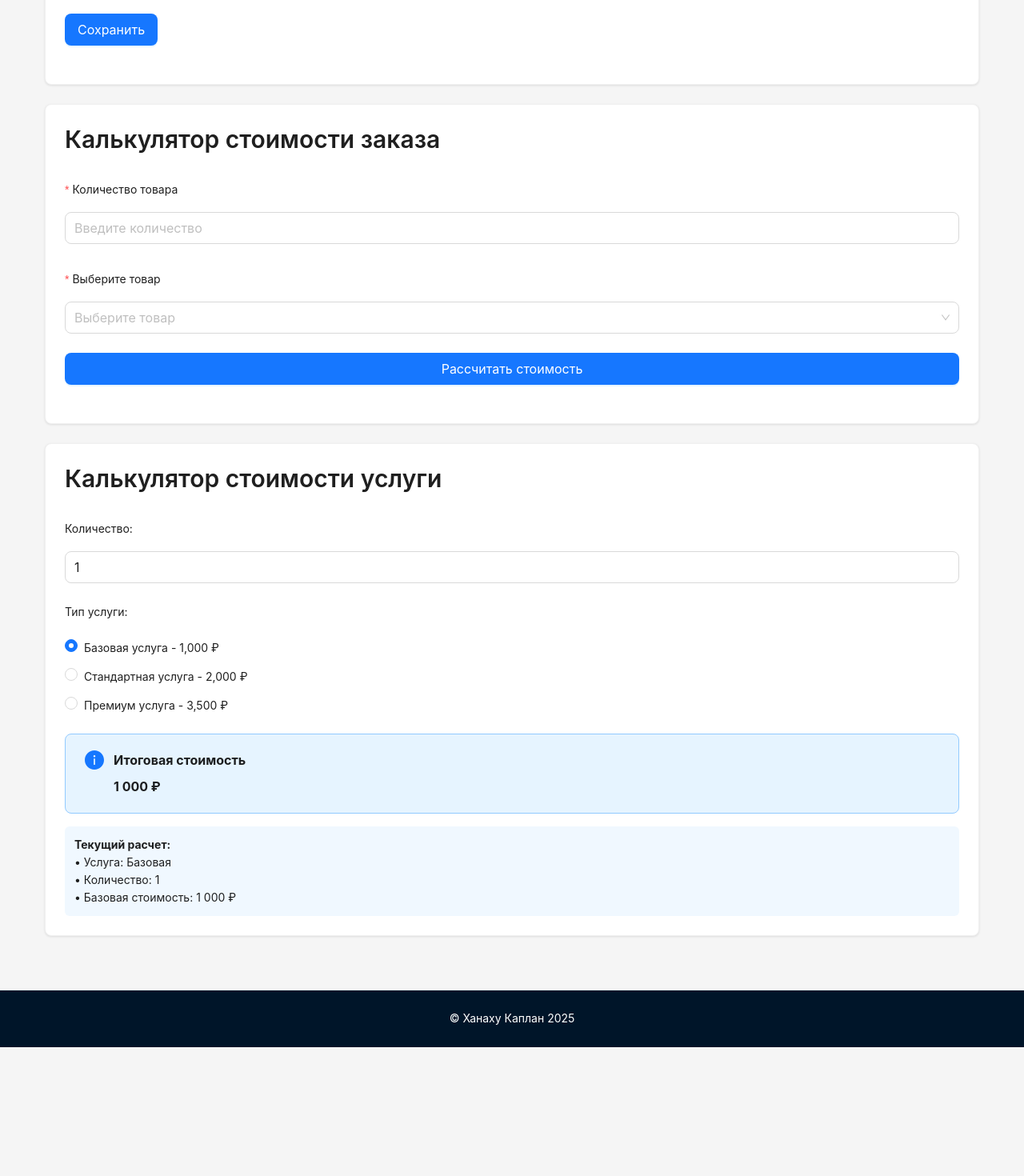
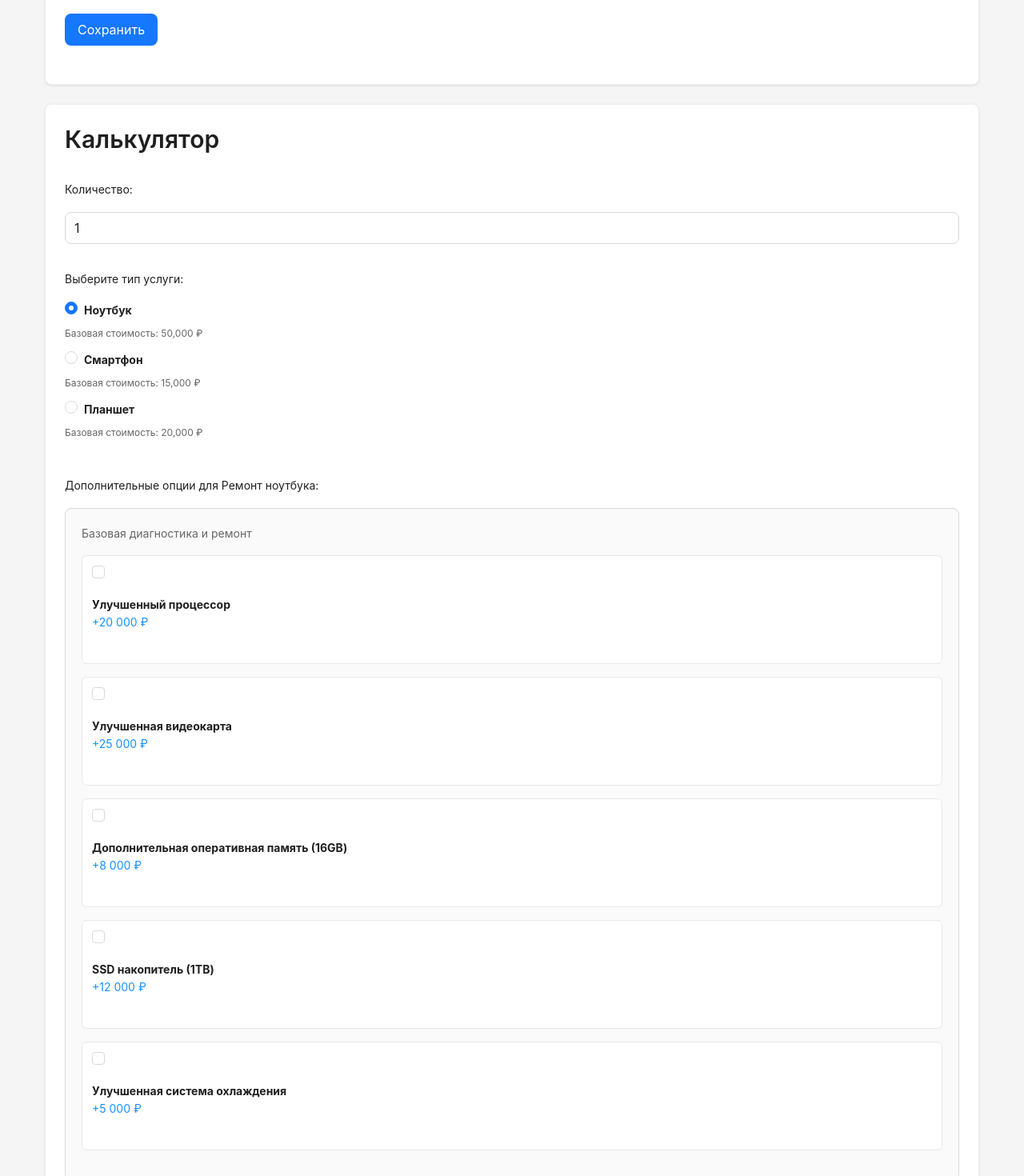
Before and after one commit to DESPAITETION/DESPAITETION.github-io2, a React (Vite) app: page / in a window 1280 px wide. Shown: the part 2540-4010 px from the top of the page at 80% size. Before the commit the page ends 3849 px from the top, so only its background shows below. Built offline with nearby package versions, Linux system fonts and the light colour scheme; the HTML template or start-up script is replaced by a standard one.

Commit message:
The six task

```diff
--- a/src/App.jsx
+++ b/src/App.jsx
@@ -5,7 +5,6 @@ import Header from './components/Header';
 import LinksSection from './components/LinksSection';
 import TableSection from './components/TableSection';
 import FormSection from './components/FormSection';
-import Calculator from './components/Calculator';
 import ServiceCalculator from './components/ServiceCalculator';
 
 const { Content, Footer } = Layout;
@@ -38,13 +37,6 @@ const App = () => {
               </Col>
             </Row>
 
-            {/* Калькулятор товаров (задание 5) */}
-            <Row style={{ marginTop: 24 }}>
-              <Col xs={24}>
-                <Calculator />
-              </Col>
-            </Row>
-
             {/* Калькулятор услуг (задание 6) */}
             <Row style={{ marginTop: 24 }}>
               <Col xs={24}>
--- a/src/components/Calculator.jsx
+++ /dev/null
@@ -1,107 +0,0 @@
-import React, { useState } from 'react';
-import { Card, Form, Input, Select, Button, Typography, Alert } from 'antd';
-
-const { Title } = Typography;
-const { Option } = Select;
-
-const Calculator = () => {
-  const [result, setResult] = useState(null);
-  const [error, setError] = useState('');
-
-  const onFinish = (values) => {
-    const { quantity, product } = values;
-
-    // Проверка количества регулярным выражением
-    const quantityRegex = /^\d+$/;
-    if (!quantityRegex.test(quantity)) {
-      setError('Количество должно быть целым числом');
-      setResult(null);
-      return;
-    }
-
-    setError('');
-
-    // Цены товаров
-    const prices = {
-      laptop: 50000,
-      phone: 25000,
-      tablet: 35000,
-      headphones: 5000,
-      monitor: 15000
-    };
-
-    const total = parseInt(quantity) * prices[product];
-    setResult(total);
-  };
-
-  return (
-    <Card className="custom-card">
-      <Title level={2} style={{ marginBottom: 24 }}>
-        Калькулятор стоимости заказа
-      </Title>
-
-      <Form
-        layout="vertical"
-        onFinish={onFinish}
-        size="large"
-      >
-        <Form.Item
-          label="Количество товара"
-          name="quantity"
-          rules={[
-            { required: true, message: 'Введите количество' },
-            { pattern: /^\d+$/, message: 'Количество должно быть целым числом' }
-          ]}
-        >
-          <Input
-            placeholder="Введите количество"
-            type="number"
-            min="1"
-          />
-        </Form.Item>
-
-        <Form.Item
-          label="Выберите товар"
-          name="product"
-          rules={[{ required: true, message: 'Выберите товар' }]}
-        >
-          <Select placeholder="Выберите товар">
-            <Option value="laptop">Ноутбук - 50,000 ₽</Option>
-            <Option value="phone">Смартфон - 25,000 ₽</Option>
-            <Option value="tablet">Планшет - 35,000 ₽</Option>
-            <Option value="headphones">Наушники - 5,000 ₽</Option>
-            <Option value="monitor">Монитор - 15,000 ₽</Option>
-          </Select>
-        </Form.Item>
-
-        <Form.Item>
-          <Button type="primary" htmlType="submit" block>
-            Рассчитать стоимость
-          </Button>
-        </Form.Item>
-      </Form>
-
-      {error && (
-        <Alert
-          message="Ошибка"
-          description={error}
-          type="error"
-          showIcon
-          style={{ marginTop: 16 }}
-        />
-      )}
-
-      {result !== null && !error && (
-        <Alert
-          message="Стоимость заказа"
-          description={`${result.toLocaleString('ru-RU')} ₽`}
-          type="success"
-          showIcon
-          style={{ marginTop: 16 }}
-        />
-      )}
-    </Card>
-  );
-};
-
-export default Calculator;
--- a/src/components/ServiceCalculator.jsx
+++ b/src/components/ServiceCalculator.jsx
@@ -1,62 +1,79 @@
 import React, { useState, useEffect } from 'react';
-import { Card, Form, Input, Radio, Select, Checkbox, Typography, Alert } from 'antd';
+import { Card, Form, Input, Radio, Checkbox, Typography, Alert } from 'antd';
 
 const { Title } = Typography;
-const { Option } = Select;
 
 const ServiceCalculator = () => {
-  const [serviceType, setServiceType] = useState('basic');
+  const [serviceType, setServiceType] = useState('laptop');
   const [quantity, setQuantity] = useState(1);
-  const [option, setOption] = useState('');
-  const [property, setProperty] = useState(false);
+  const [selectedOptions, setSelectedOptions] = useState([]);
   const [totalPrice, setTotalPrice] = useState(0);
 
-  // Базовая цена для каждого типа услуги
-  const basePrices = {
-    basic: 1000,      // Базовая услуга
-    standard: 2000,   // Стандартная услуга
-    premium: 3500     // Премиум услуга
-  };
-
-  // Опции для стандартной услуги
-  const standardOptions = {
-    option1: { price: 500, label: 'Расширенная поддержка (+500 ₽)' },
-    option2: { price: 1000, label: 'Приоритетное обслуживание (+1000 ₽)' },
-    option3: { price: 0, label: 'Базовая опция (без доплаты)' }
-  };
-
-  // Свойство для премиум услуги
-  const premiumProperty = {
-    price: 1500,
-    label: 'Экспресс-доставка (+1500 ₽)'
+  // Конфигурация услуг с уникальными опциями для каждого типа
+  const serviceConfig = {
+    laptop: {
+      basePrice: 50000,
+      name: 'Ремонт ноутбука',
+      description: 'Базовая диагностика и ремонт',
+      options: [
+        { id: 'cpu', name: 'Улучшенный процессор', price: 20000 },
+        { id: 'gpu', name: 'Улучшенная видеокарта', price: 25000 },
+        { id: 'ram', name: 'Дополнительная оперативная память (16GB)', price: 8000 },
+        { id: 'ssd', name: 'SSD накопитель (1TB)', price: 12000 },
+        { id: 'cooling', name: 'Улучшенная система охлаждения', price: 5000 }
+      ]
+    },
+    phone: {
+      basePrice: 15000,
+      name: 'Ремонт смартфона',
+      description: 'Диагностика и базовый ремонт',
+      options: [
+        { id: 'screen', name: 'Замена экрана на оригинальный', price: 10000 },
+        { id: 'battery', name: 'Замена батареи на усиленную', price: 5000 },
+        { id: 'camera', name: 'Улучшенная камера', price: 8000 },
+        { id: 'housing', name: 'Замена корпуса на новый', price: 3000 },
+        { id: 'waterproof', name: 'Водозащита', price: 4000 }
+      ]
+    },
+    tablet: {
+      basePrice: 20000,
+      name: 'Ремонт планшета',
+      description: 'Диагностика и восстановление',
+      options: [
+        { id: 'digitizer', name: 'Замена дигитайзера', price: 7000 },
+        { id: 'stylus', name: 'Стилус в подарок', price: 2000 },
+        { id: 'case', name: 'Защитный чехол премиум', price: 1500 },
+        { id: 'film', name: 'Защитная пленка антиблик', price: 500 },
+        { id: 'keyboard', name: 'Bluetooth клавиатура', price: 3500 }
+      ]
+    }
   };
 
   // Расчет общей стоимости
   useEffect(() => {
     calculatePrice();
-  }, [serviceType, quantity, option, property]);
+  }, [serviceType, quantity, selectedOptions]);
 
   const calculatePrice = () => {
-    let price = basePrices[serviceType] * quantity;
+    const config = serviceConfig[serviceType];
+    let price = config.basePrice * quantity;
 
-    // Добавляем стоимость опции для стандартной услуги
-    if (serviceType === 'standard' && option) {
-      price += standardOptions[option].price * quantity;
-    }
-
-    // Добавляем стоимость свойства для премиум услуги
-    if (serviceType === 'premium' && property) {
-      price += premiumProperty.price * quantity;
-    }
+    // Добавляем стоимость выбранных опций
+    selectedOptions.forEach(optionId => {
+      const option = config.options.find(opt => opt.id === optionId);
+      if (option) {
+        price += option.price * quantity;
+      }
+    });
 
     setTotalPrice(price);
   };
 
   const handleServiceTypeChange = (e) => {
-    setServiceType(e.target.value);
-    // Сбрасываем опции и свойства при смене типа услуги
-    setOption('');
-    setProperty(false);
+    const newType = e.target.value;
+    setServiceType(newType);
+    // Сбрасываем выбранные опции при смене типа услуги
+    setSelectedOptions([]);
   };
 
   const handleQuantityChange = (e) => {
@@ -64,89 +81,136 @@ const ServiceCalculator = () => {
     setQuantity(Math.max(1, value));
   };
 
+  const handleOptionChange = (optionId, checked) => {
+    if (checked) {
+      setSelectedOptions(prev => [...prev, optionId]);
+    } else {
+      setSelectedOptions(prev => prev.filter(id => id !== optionId));
+    }
+  };
+
+  const currentConfig = serviceConfig[serviceType];
+
   return (
     <Card className="custom-card">
       <Title level={2} style={{ marginBottom: 24 }}>
-        Калькулятор стоимости услуги
+        Калькулятор
       </Title>
 
       <Form layout="vertical" size="large">
         {/* Поле для ввода количества */}
-        <Form.Item label="Количество:" style={{ marginBottom: 16 }}>
+        <Form.Item label="Количество:" style={{ marginBottom: 24 }}>
           <Input
             type="number"
             min="1"
             value={quantity}
             onChange={handleQuantityChange}
             style={{ width: '100%' }}
+            placeholder="Введите количество"
           />
         </Form.Item>
 
         {/* Выбор типа услуги радиокнопками */}
-        <Form.Item label="Тип услуги:" style={{ marginBottom: 16 }}>
+        <Form.Item label="Выберите тип услуги:" style={{ marginBottom: 24 }}>
           <Radio.Group value={serviceType} onChange={handleServiceTypeChange}>
-            <Radio value="basic" style={{ display: 'block', marginBottom: 8 }}>
-              Базовая услуга - 1,000 ₽
+            <Radio value="laptop" style={{ display: 'block', marginBottom: 12 }}>
+              <strong>Ноутбук</strong><br />
+              <span style={{ fontSize: '12px', color: '#666' }}>Базовая стоимость: 50,000 ₽</span>
             </Radio>
-            <Radio value="standard" style={{ display: 'block', marginBottom: 8 }}>
-              Стандартная услуга - 2,000 ₽
+            <Radio value="phone" style={{ display: 'block', marginBottom: 12 }}>
+              <strong>Смартфон</strong><br />
+              <span style={{ fontSize: '12px', color: '#666' }}>Базовая стоимость: 15,000 ₽</span>
             </Radio>
-            <Radio value="premium" style={{ display: 'block', marginBottom: 8 }}>
-              Премиум услуга - 3,500 ₽
+            <Radio value="tablet" style={{ display: 'block', marginBottom: 12 }}>
+              <strong>Планшет</strong><br />
+              <span style={{ fontSize: '12px', color: '#666' }}>Базовая стоимость: 20,000 ₽</span>
             </Radio>
           </Radio.Group>
         </Form.Item>
 
-        {/* Опции для стандартной услуги (отображаются только для standard) */}
-        {serviceType === 'standard' && (
-          <Form.Item label="Дополнительные опции:" style={{ marginBottom: 16 }}>
-            <Select
-              value={option}
-              onChange={setOption}
-              placeholder="Выберите опцию"
-              style={{ width: '100%' }}
-            >
-              <Option value="option3">{standardOptions.option3.label}</Option>
-              <Option value="option1">{standardOptions.option1.label}</Option>
-              <Option value="option2">{standardOptions.option2.label}</Option>
-            </Select>
-          </Form.Item>
-        )}
-
-        {/* Свойство для премиум услуги (отображается только для premium) */}
-        {serviceType === 'premium' && (
-          <Form.Item style={{ marginBottom: 16 }}>
-            <Checkbox
-              checked={property}
-              onChange={(e) => setProperty(e.target.checked)}
-            >
-              {premiumProperty.label}
-            </Checkbox>
-          </Form.Item>
-        )}
+        {/* Индивидуальные опции для выбранного товара */}
+        <Form.Item
+          label={`Дополнительные опции для ${currentConfig.name}:`}
+          style={{ marginBottom: 24 }}
+        >
+          <div style={{ border: '1px solid #d9d9d9', borderRadius: '8px', padding: '20px', background: '#fafafa' }}>
+            <div style={{ marginBottom: '16px', color: '#666', fontSize: '14px' }}>
+              {currentConfig.description}
+            </div>
+            {currentConfig.options.map(option => (
+              <Checkbox
+                key={option.id}
+                checked={selectedOptions.includes(option.id)}
+                onChange={(e) => handleOptionChange(option.id, e.target.checked)}
+                style={{
+                  display: 'block',
+                  marginBottom: '16px',
+                  padding: '12px',
+                  border: '1px solid #e8e8e8',
+                  borderRadius: '6px',
+                  background: 'white'
+                }}
+              >
+                <div style={{ fontWeight: 'bold' }}>{option.name}</div>
+                <div style={{ color: '#1890ff', fontSize: '14px' }}>
+                  +{option.price.toLocaleString('ru-RU')} ₽
+                </div>
+              </Checkbox>
+            ))}
+          </div>
+        </Form.Item>
 
         {/* Отображение итоговой стоимости */}
         <Alert
-          message="Итоговая стоимость"
+          message="Итоговая стоимость заказа"
           description={`${totalPrice.toLocaleString('ru-RU')} ₽`}
-          type="info"
+          type="success"
           showIcon
-          style={{ marginTop: 16, fontSize: '16px', fontWeight: 'bold' }}
+          style={{
+            marginTop: 16,
+            fontSize: '20px',
+            fontWeight: 'bold',
+            textAlign: 'center'
+          }}
         />
 
-        {/* Информация о текущем выборе */}
-        <div style={{ marginTop: 16, padding: '12px', background: '#f0f8ff', borderRadius: '6px' }}>
-          <strong>Текущий расчет:</strong><br />
-          • Услуга: {serviceType === 'basic' ? 'Базовая' : serviceType === 'standard' ? 'Стандартная' : 'Премиум'}<br />
-          • Количество: {quantity}<br />
-          {serviceType === 'standard' && option && (
-            <>• Опция: {standardOptions[option].label.split(' (')[0]}<br /></>
-          )}
-          {serviceType === 'premium' && property && (
-            <>• Свойство: {premiumProperty.label.split(' (')[0]}<br /></>
-          )}
-          • Базовая стоимость: {(basePrices[serviceType] * quantity).toLocaleString('ru-RU')} ₽
-        </div>
+        {/* Детали расчета */}
+        {totalPrice > 0 && (
+          <div style={{ marginTop: 20, padding: '16px', background: '#f0f8ff', borderRadius: '8px' }}>
+            <Title level={4} style={{ marginBottom: 12, color: '#1890ff' }}>Детали расчета:</Title>
+
+            <div style={{ lineHeight: '1.8' }}>
+              <div><strong>Услуга:</strong> {currentConfig.name}</div>
+              <div><strong>Количество:</strong> {quantity} шт</div>
+              <div><strong>Базовая стоимость:</strong> {(currentConfig.basePrice * quantity).toLocaleString('ru-RU')} ₽</div>
+
+              {selectedOptions.length > 0 && (
+                <div>
+                  <strong>Выбранные опции:</strong>
+                  {selectedOptions.map(optionId => {
+                    const option = currentConfig.options.find(opt => opt.id === optionId);
+                    return (
+                      <div key={optionId} style={{ marginLeft: '16px' }}>
+                        • {option.name} (+{(option.price * quantity).toLocaleString('ru-RU')} ₽)
+                      </div>
+                    );
+                  })}
+                </div>
+              )}
+
+              <div style={{
+                marginTop: '12px',
+                paddingTop: '12px',
+                borderTop: '2px solid #1890ff',
+                fontWeight: 'bold',
+                fontSize: '16px',
+                color: '#1890ff'
+              }}>
+                ИТОГО: {totalPrice.toLocaleString('ru-RU')} ₽
+              </div>
+            </div>
+          </div>
+        )}
       </Form>
     </Card>
   );
```
